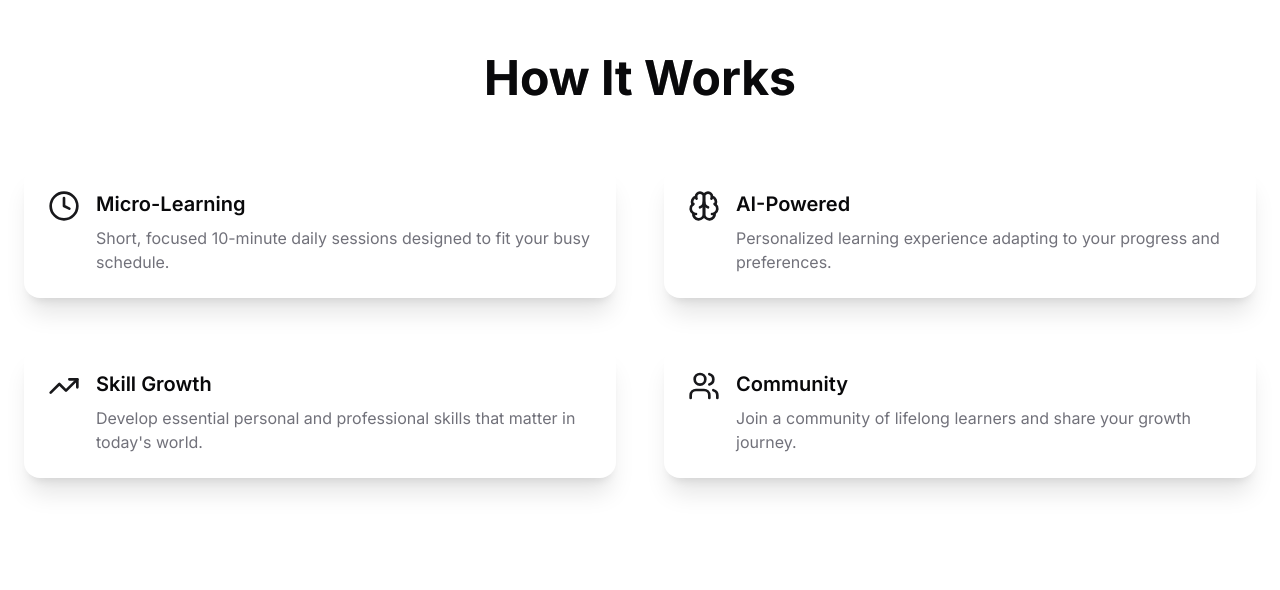
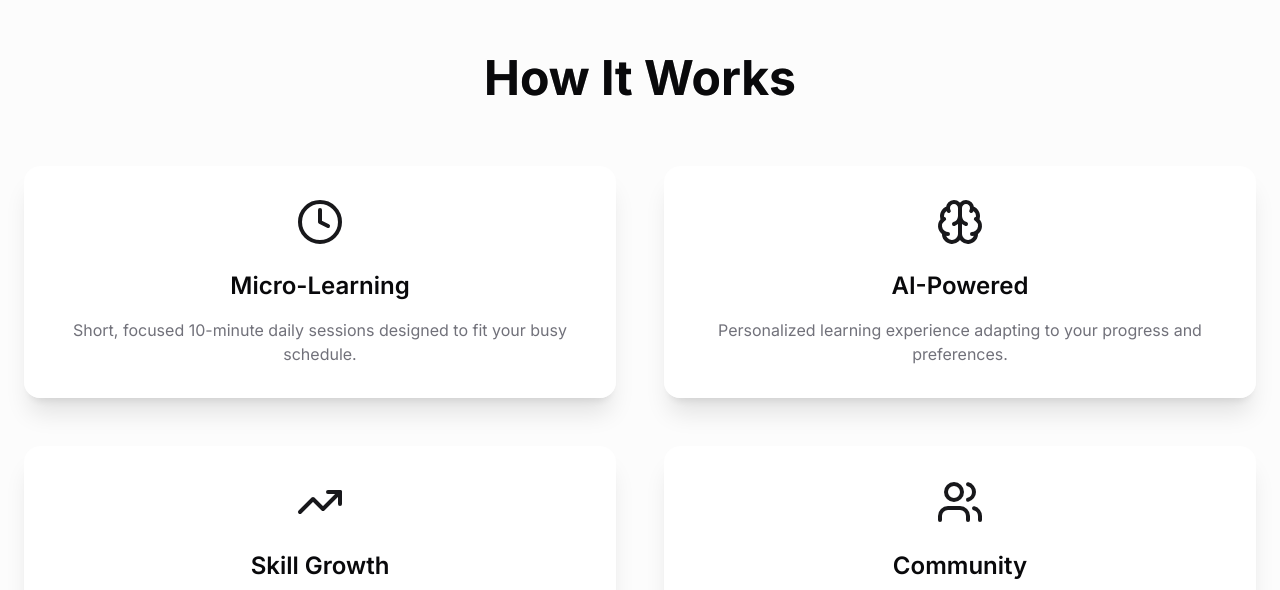
Before and after one commit to Ferrajju/skillvoo-landing, a Next.js app: page / in a window 1280 px wide. Shown: the part 970-1560 px from the top of the page. Built offline with nearby package versions, Linux system fonts and the light colour scheme.

Commit message:
Volviendo apple negro

```diff
--- a/app/page.tsx
+++ b/app/page.tsx
@@ -14,22 +14,22 @@ const features = [
   {
     titleKey: "features.micro-learning.title",
     descriptionKey: "features.micro-learning.description",
-    icon: <Clock className="w-8 h-8" />,
+    icon: <Clock className="w-12 h-12" />,
   },
   {
     titleKey: "features.ai-powered.title",
     descriptionKey: "features.ai-powered.description",
-    icon: <Brain className="w-8 h-8" />,
+    icon: <Brain className="w-12 h-12" />,
   },
   {
     titleKey: "features.skill-growth.title",
     descriptionKey: "features.skill-growth.description",
-    icon: <TrendingUp className="w-8 h-8" />,
+    icon: <TrendingUp className="w-12 h-12" />,
   },
   {
     titleKey: "features.community.title",
     descriptionKey: "features.community.description",
-    icon: <Users className="w-8 h-8" />,
+    icon: <Users className="w-12 h-12" />,
   },
 ]
 
@@ -138,7 +138,7 @@ export default function LandingPage() {
           </div>
         </section>
 
-        <section id="features" className="py-32">
+        <section id="features" className="py-32 bg-secondary/30">
           <div className="container mx-auto px-6">
             <h2 className="section-title text-center mb-16 gradient-text">{t("how-it-works.title")}</h2>
             <div className="grid grid-cols-1 md:grid-cols-2 gap-12">
@@ -149,13 +149,11 @@ export default function LandingPage() {
                   whileInView={{ opacity: 1, y: 0 }}
                   transition={{ duration: 0.8, delay: index * 0.1 }}
                   viewport={{ once: true }}
-                  className="card flex items-start space-x-4"
+                  className="card flex flex-col items-center text-center p-8 bg-card/80 backdrop-blur-sm"
                 >
-                  <div className="text-primary">{feature.icon}</div>
-                  <div>
-                    <h3 className="text-xl font-semibold mb-2">{t(feature.titleKey)}</h3>
-                    <p className="text-muted-foreground">{t(feature.descriptionKey)}</p>
-                  </div>
+                  <div className="text-primary mb-6">{feature.icon}</div>
+                  <h3 className="text-2xl font-semibold mb-4">{t(feature.titleKey)}</h3>
+                  <p className="text-muted-foreground">{t(feature.descriptionKey)}</p>
                 </motion.div>
               ))}
             </div>
```
